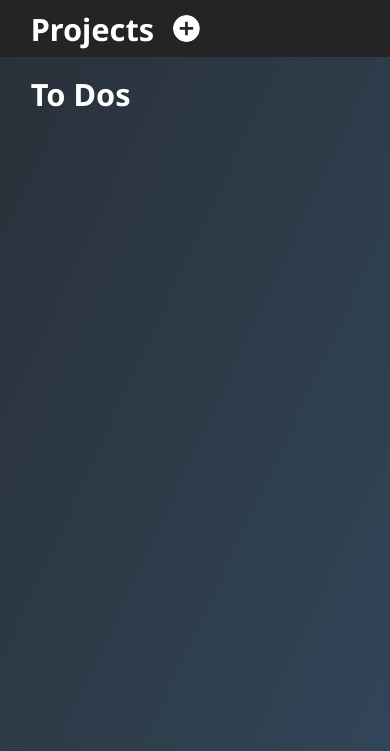
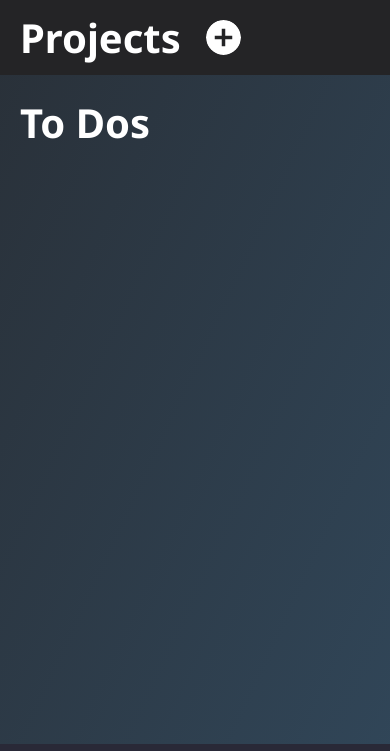
Before and after one commit to laoWaiRay/toDoList, a website built with webpack: page src/temp.html in a window 390 px wide. Shown: the top 751 px of the page. Built offline with nearby package versions, Linux system fonts and the light colour scheme.

Commit message:
Make mobile font larger

```diff
--- a/src/scss/base/_base.scss
+++ b/src/scss/base/_base.scss
@@ -7,9 +7,9 @@
 html{
     font-size: 62.5%;
 
-    @media only screen and (max-width: 450px){
-        font-size: 48%;
-    }
+    // @media only screen and (max-width: 450px){
+    //     font-size: 62.5%;
+    // }
 }
 
 body{
--- a/src/scss/base/_typography.scss
+++ b/src/scss/base/_typography.scss
@@ -20,7 +20,7 @@
     padding-bottom: 0;
 
     @media only screen and (max-width: 760px){
-        padding: 1rem 4rem;
+        padding: 1rem 2rem;
         background-color: #242426;
     }
 
--- a/src/scss/layout/_footer.scss
+++ b/src/scss/layout/_footer.scss
@@ -34,7 +34,7 @@
         fill: $color-primary;
     }
 
-    @media only screen and (max-width:375px){
+    @media only screen and (max-width:496px){
         margin-left: 30px;
     }
 }
@@ -50,7 +50,7 @@
     display: flex;
     align-items: center;
     justify-content: center;
-    @media only screen and (max-width:375px){
+    @media only screen and (max-width:496px){
         flex-direction: column;
     }
 }
@@ -61,7 +61,7 @@
 }
 
 .footer-logos{
-    @media only screen and (max-width:375px){
+    @media only screen and (max-width:496px){
         margin-left: -15px;
         width: 100%;
         text-align: center;
--- a/src/scss/pages/_home.scss
+++ b/src/scss/pages/_home.scss
@@ -19,7 +19,7 @@
         grid-template-rows: auto 1fr 6rem;
     }
 
-    @media only screen and (max-width:375px){
+    @media only screen and (max-width:496px){
         grid-template-rows: auto 1fr 10rem;
     }
 }
@@ -28,7 +28,7 @@
     padding: 4rem 8rem;
 
     @media only screen and (max-width: 760px){
-        padding: 2rem 4rem;
+        padding: 2rem 2rem;
     }
 }
 
```
Also changed, not shown: dist/bundle.js.
